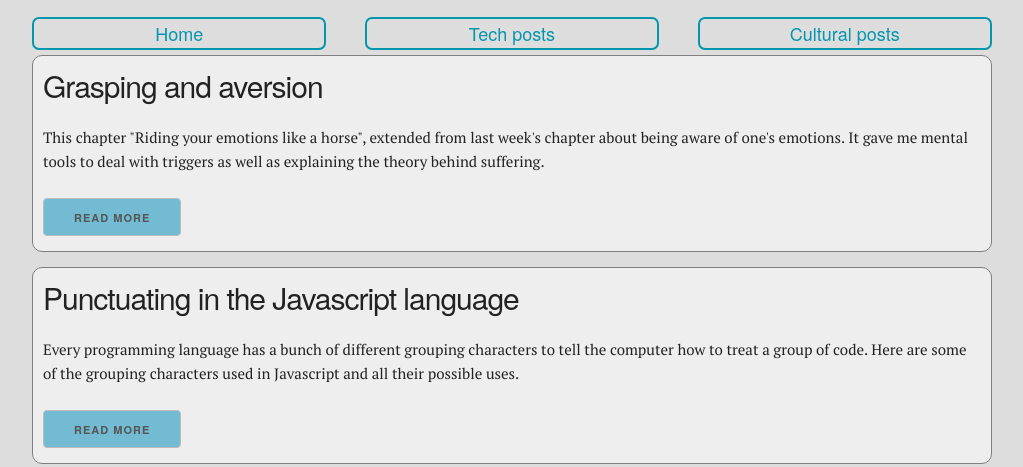
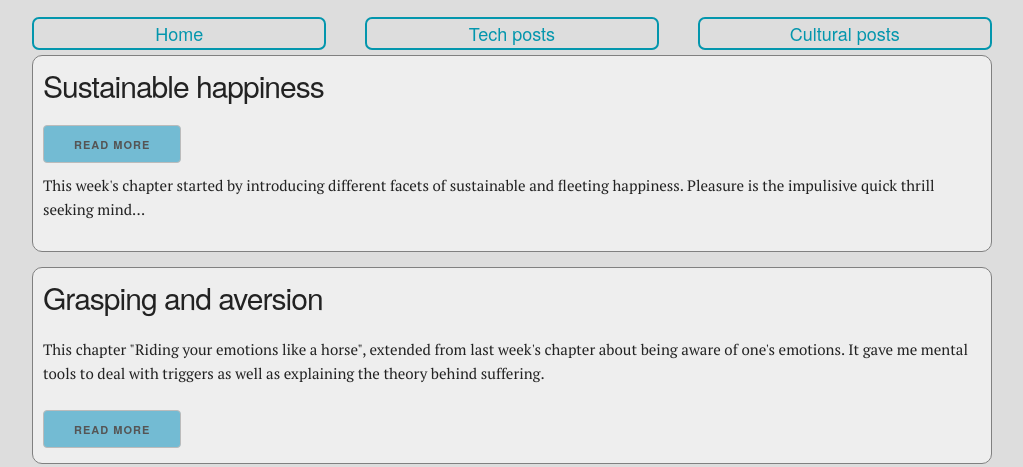
Before and after one commit to troy-lamerton/troy-lamerton.github.io, a plain HTML site: page index.html in a window 1280 px wide. Shown: the part 384-851 px from the top of the page, without its empty margins (128-1151 px from the left). Drawn offline with nearby package versions, Linux system fonts and the light colour scheme.

Commit message:
Add links to new c7 blog post

```diff
--- a/index.html
+++ b/index.html
@@ -29,6 +29,13 @@
         <a class="one-third column" href="http://troy-lamerton.github.io/blog/culture.html">Cultural posts</a>
     </nav>
 
+    <article class="row">
+      <h3>Sustainable happiness</h3>
+      <a class="button" href="blog/c7-motivation.html">Read more</a>
+      <p>
+        This week's chapter started by introducing different facets of sustainable and fleeting happiness. Pleasure is the impulisive quick thrill seeking mind...
+      </p>
+    </article>
     <article class="row">
       <h3>Grasping and aversion</h3>
       <p>
```
Also changed, not shown: blog/culture.html (+5 -0 lines).
